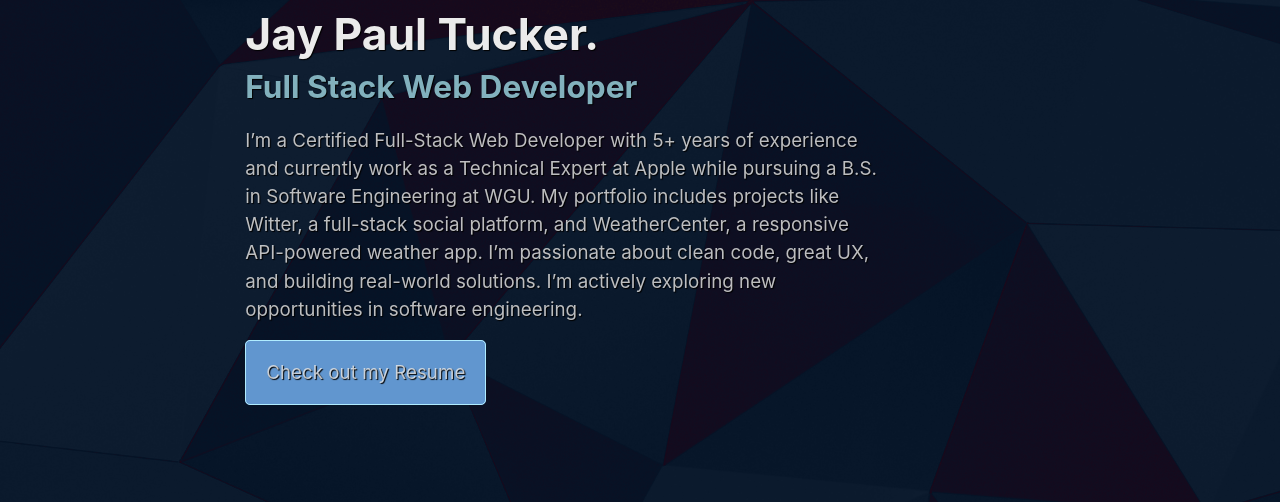
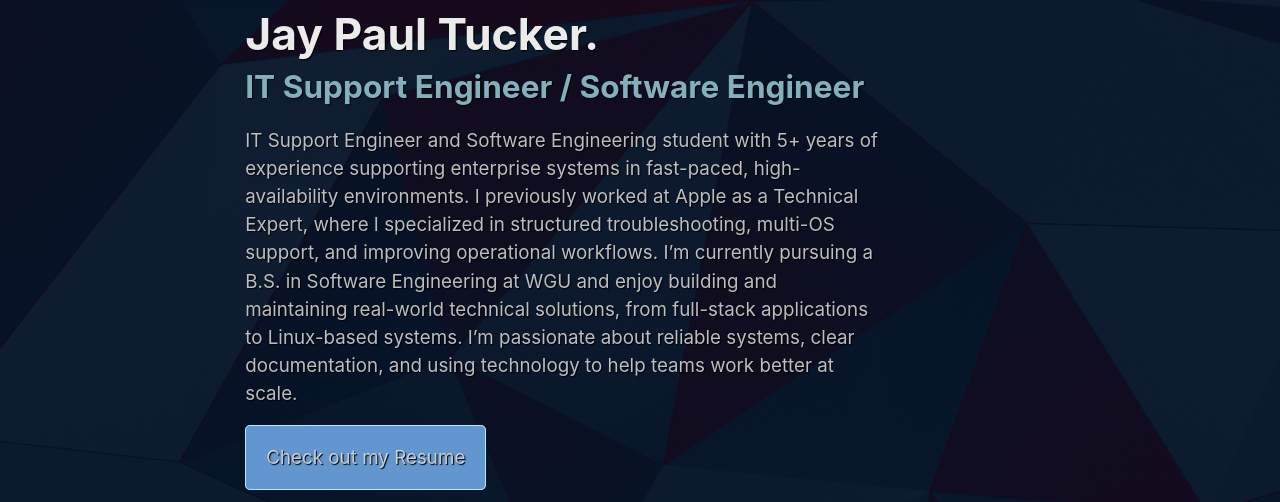
Before and after one commit to JayPTucker/React-Portfolio, a React (Create React App) app: page / in a window 1280 px wide. Shown: the part 165-667 px from the top of the page. Built offline with nearby package versions, Linux system fonts and the light colour scheme.

Commit message:
Update Home.js
Bio update

```diff
--- a/src/pages/Home.js
+++ b/src/pages/Home.js
@@ -36,9 +36,9 @@ const Home = () => {
           <Col md={10} sm={12} className="FrontPageMainCol">
             <p className='title'>Hey there, I'm</p>
             <p className='name-title'>Jay Paul Tucker.</p>
-            <p className='what-i-do'>Full Stack Web Developer</p>
+            <p className='what-i-do'>IT Support Engineer / Software Engineer</p>
             <p className='mini-bio bioDescColor'>
-              I’m a Certified Full-Stack Web Developer with 5+ years of experience and currently work as a Technical Expert at Apple while pursuing a B.S. in Software Engineering at WGU. My portfolio includes projects like Witter, a full-stack social platform, and WeatherCenter, a responsive API-powered weather app. I’m passionate about clean code, great UX, and building real-world solutions. I’m actively exploring new opportunities in software engineering.
+              IT Support Engineer and Software Engineering student with 5+ years of experience supporting enterprise systems in fast-paced, high-availability environments. I previously worked at Apple as a Technical Expert, where I specialized in structured troubleshooting, multi-OS support, and improving operational workflows. I’m currently pursuing a B.S. in Software Engineering at WGU and enjoy building and maintaining real-world technical solutions, from full-stack applications to Linux-based systems. I’m passionate about reliable systems, clear documentation, and using technology to help teams work better at scale.
             </p>
             <ButtonComponent />
           </Col>
```
